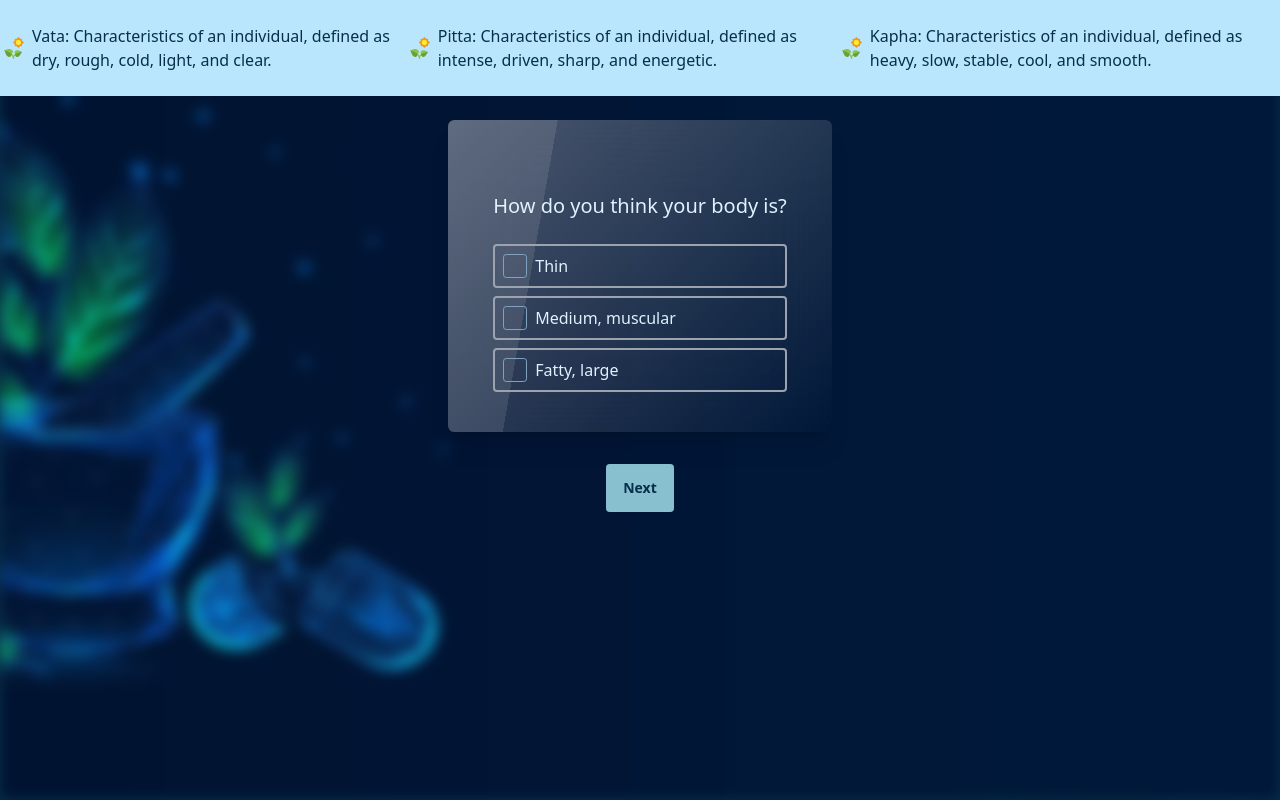
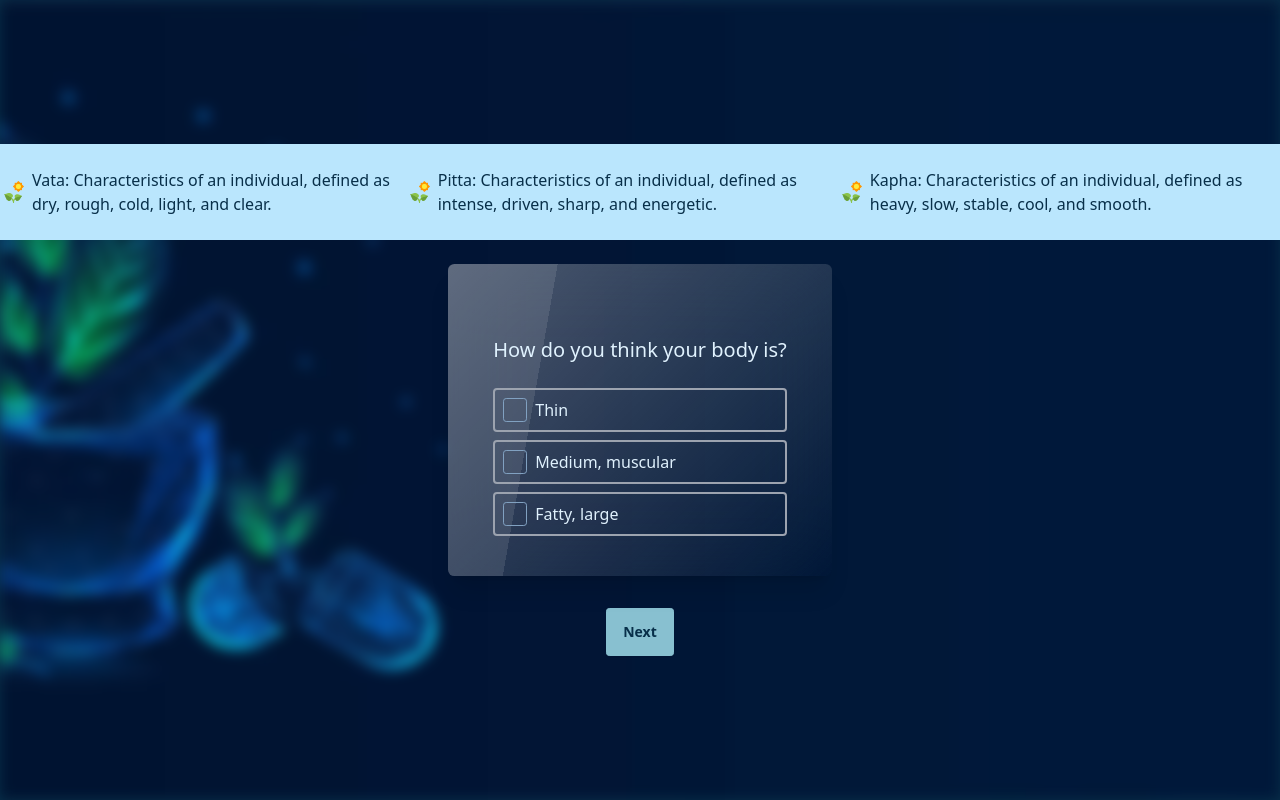
Before and after one commit to Kaninika011/Ayurvedic-Body-Type-Testing, a React (Vite) app: page /quiz in a window 1280 px wide. Built offline with nearby package versions, Linux system fonts and the light colour scheme.

Commit message:
Quiz Fixed

```diff
--- a/src/components/Quiz.jsx
+++ b/src/components/Quiz.jsx
@@ -43,7 +43,7 @@ function Quiz({ Questions }) {
   };
 
   return (
-    <div className="relative flex flex-col items-center h-screen bg-sky-950">
+    <div className="relative flex flex-col items-center justify-center h-screen bg-sky-950">
       <div
         className="absolute inset-0 bg-cover bg-center bg-no-repeat"
         style={{ backgroundImage: `url(${bg})`, filter: "blur(7px)" }}
@@ -51,7 +51,7 @@ function Quiz({ Questions }) {
       <div className="relative flex flex-col items-center justify-center z-10">
         {!quizOver ? (
           <>
-            <div className="flex pb-6 pt-6 justify-center items-center bg-sky-200">
+            <div className=" flex pb-6 pt-6 items-center bg-sky-200">
               <ul className="flex text-sky-950 list-none font-medium">
                 <li className="flex items-center">
                   <img
```
